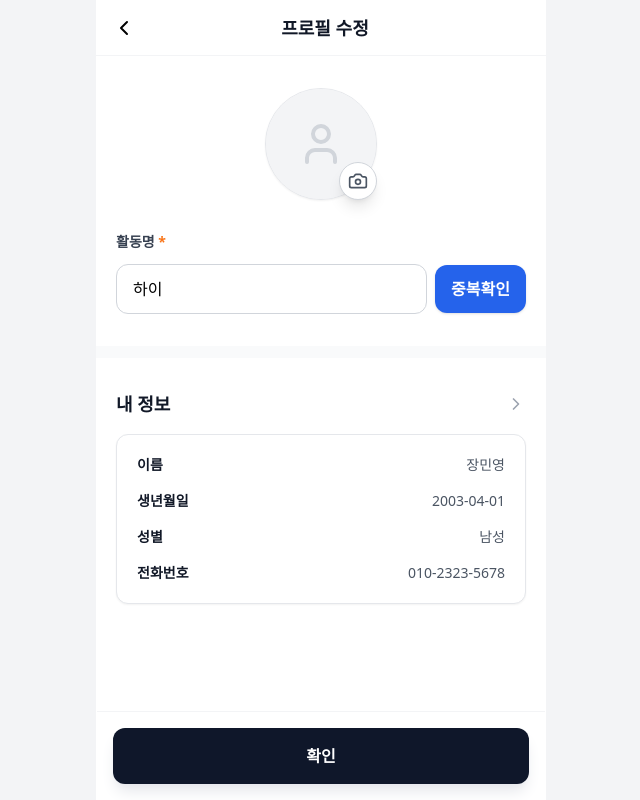
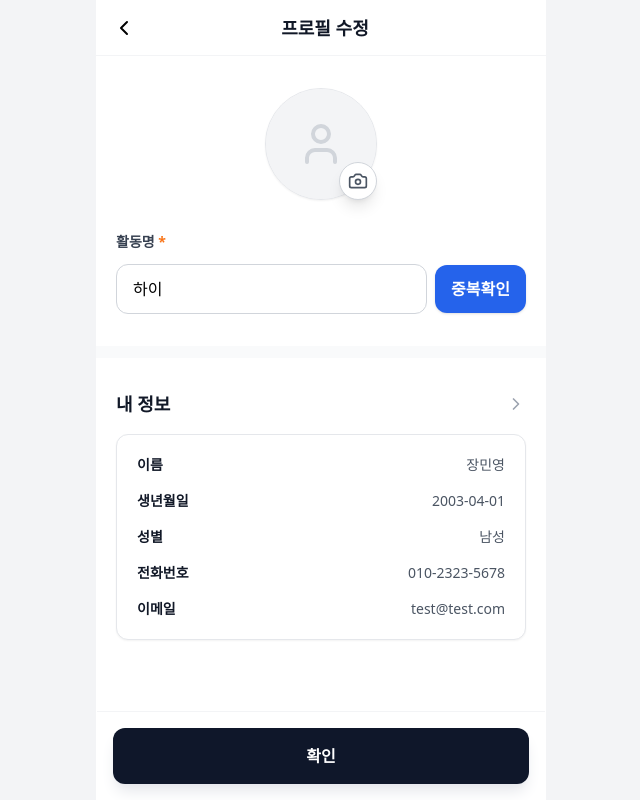
Before and after one commit to sl2203/MountApp, a React (Vite) app in the folder src/MountApp-main/: page /mypage/detail in a window 1280 px wide. Shown: the whole page, without its empty margins (319-959 px from the left). Built offline with nearby package versions, Linux system fonts and the light colour scheme.

Commit message:
화면 설정

```diff
--- a/src/MountApp-main/src/pages/mypage/Profile.jsx
+++ b/src/MountApp-main/src/pages/mypage/Profile.jsx
@@ -207,6 +207,10 @@
               <span className="text-sm font-bold text-gray-900">전화번호</span>
               <span className="text-sm text-gray-600">{userProfile?.phone ?? "000-0000-0000"}</span>
             </div>
+            <div className="flex justify-between items-center">
+              <span className="text-sm font-bold text-gray-900">이메일</span>
+              <span className="text-sm text-gray-600">{userProfile?.email ?? "--"}</span>
+            </div>
           </div>
         </div>
 
```
